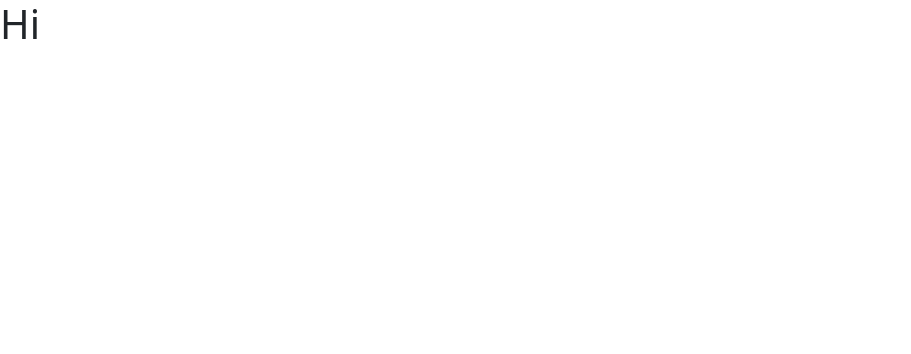
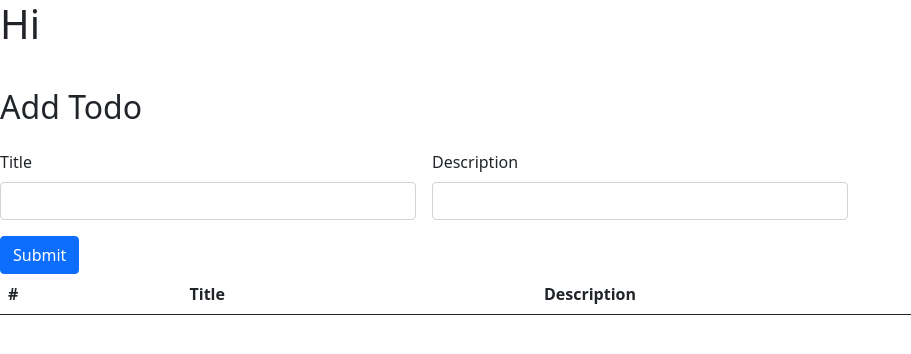
Before and after one commit to tonybellec/todolist, an Angular app in the folder frontend-todolist/: page / in a window 1280 px wide. Shown: the top 354 px of the page, without its empty margins (0-911 px from the left). Built offline with nearby package versions, Linux system fonts and the light colour scheme; no server answers.

Commit message:
Table + form added
Get data in table ok

```diff
--- a/frontend-todolist/src/app/app.component.html
+++ b/frontend-todolist/src/app/app.component.html
@@ -1 +1,2 @@
 <h1>Hi</h1>
+<app-todolist></app-todolist>
--- a/frontend-todolist/src/app/app.component.ts
+++ b/frontend-todolist/src/app/app.component.ts
@@ -6,5 +6,6 @@ import { Component } from '@angular/core';
   styleUrls: ['./app.component.css']
 })
 export class AppComponent {
+  static url = 'http://localhost:3000';
   title = 'frontend-todolist';
 }
--- /dev/null
+++ b/frontend-todolist/src/app/components/todolist/todolist.component.html
@@ -0,0 +1,33 @@
+
+<form #f="ngForm" (ngSubmit)="onSubmit(f)" class="form row g-3">
+  <h2 class="mt-5">Add Todo</h2>
+  <div class="col-md-4">
+    <label class="form-label">Title</label>
+    <input type="text" #title="ngModel" ngModel class="form-control"  name="title" required>
+  </div>
+  <div class="col-md-4">
+    <label class="form-label">Description</label>
+    <input type="text" #description="ngModel" ngModel class="form-control" name="comment" required>
+  </div>
+  <div class="col-12">
+    <button class="btn btn-primary" type="submit">Submit</button>
+  </div>
+</form>
+
+
+<table class="table">
+  <thead>
+  <tr>
+    <th scope="col">#</th>
+    <th scope="col">Title</th>
+    <th scope="col">Description</th>
+  </tr>
+  </thead>
+  <tbody>
+  <tr *ngFor = "let data of todosArray">
+    <th scope="row">1</th>
+    <td>{{ data.title }}</td>
+    <td>{{ data.description }}</td>
+  </tr>
+  </tbody>
+</table>
--- /dev/null
+++ b/frontend-todolist/src/app/components/todolist/todolist.component.ts
@@ -0,0 +1,44 @@
+import { Component, OnInit } from '@angular/core';
+import { HttpClient } from "@angular/common/http";
+import { TodolistService } from "../../services/todolist.service";
+import {NgForm} from "@angular/forms";
+
+@Component({
+  selector: 'app-todolist',
+  templateUrl: './todolist.component.html',
+  styleUrls: ['./todolist.component.css']
+})
+export class TodolistComponent implements OnInit {
+
+  todosArray = [];
+
+  constructor(private http: HttpClient, private todolistService: TodolistService) { }
+
+  ngOnInit(): void {
+    this.getTodos();
+  }
+
+  async getTodos() {
+    (await this.todolistService.getTodos()).subscribe(data => {
+      //@ts-ignore
+      this.todosArray = data.data;
+    });
+  }
+
+  onSubmit(f: NgForm){
+
+    console.log(f.value);
+    console.log("ok");
+
+    this.http.post()<any>('http://localhost:3000/todolist', f.value)
+      .subscribe(
+        (Response) => console.log(Response),
+        (Error) => console.log(Error)
+      );
+
+    alert("The form is submitted");
+    f.reset();
+    this.ngOnInit();
+  }
+
+}
--- /dev/null
+++ b/frontend-todolist/src/app/services/todolist.service.ts
@@ -0,0 +1,16 @@
+import { Injectable } from '@angular/core';
+import {HttpClient} from "@angular/common/http";
+import {AppComponent} from "../app.component";
+
+
+@Injectable({
+  providedIn: 'root'
+})
+export class TodolistService {
+
+  constructor(private http: HttpClient) { }
+
+  async getTodos(){
+    return this.http.get(AppComponent.url + '/todolist');
+  }
+}
```
Also changed, not shown: frontend-todolist/src/app/app.module.ts (+9 -2 lines), frontend-todolist/src/app/components/todolist/todolist.component.css (added), 2 other files (tests, documents, lock files or other folders).
